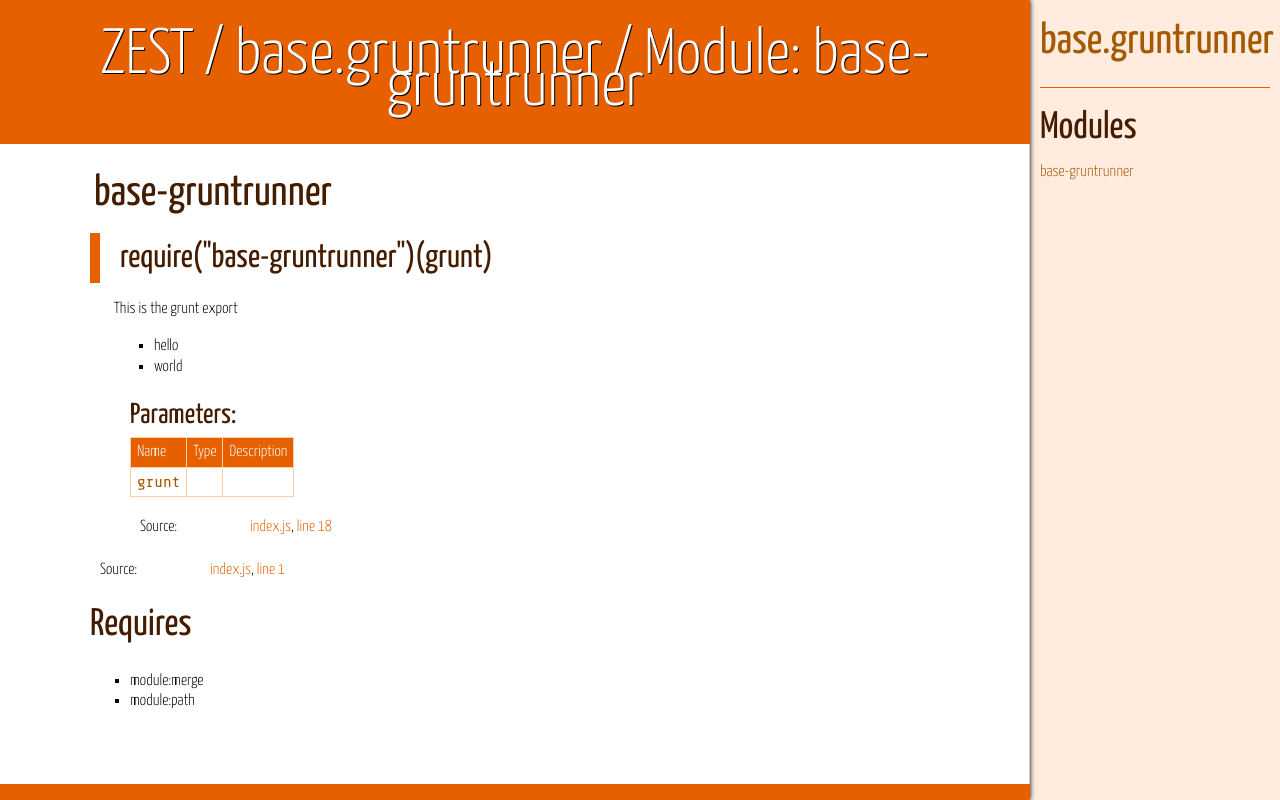
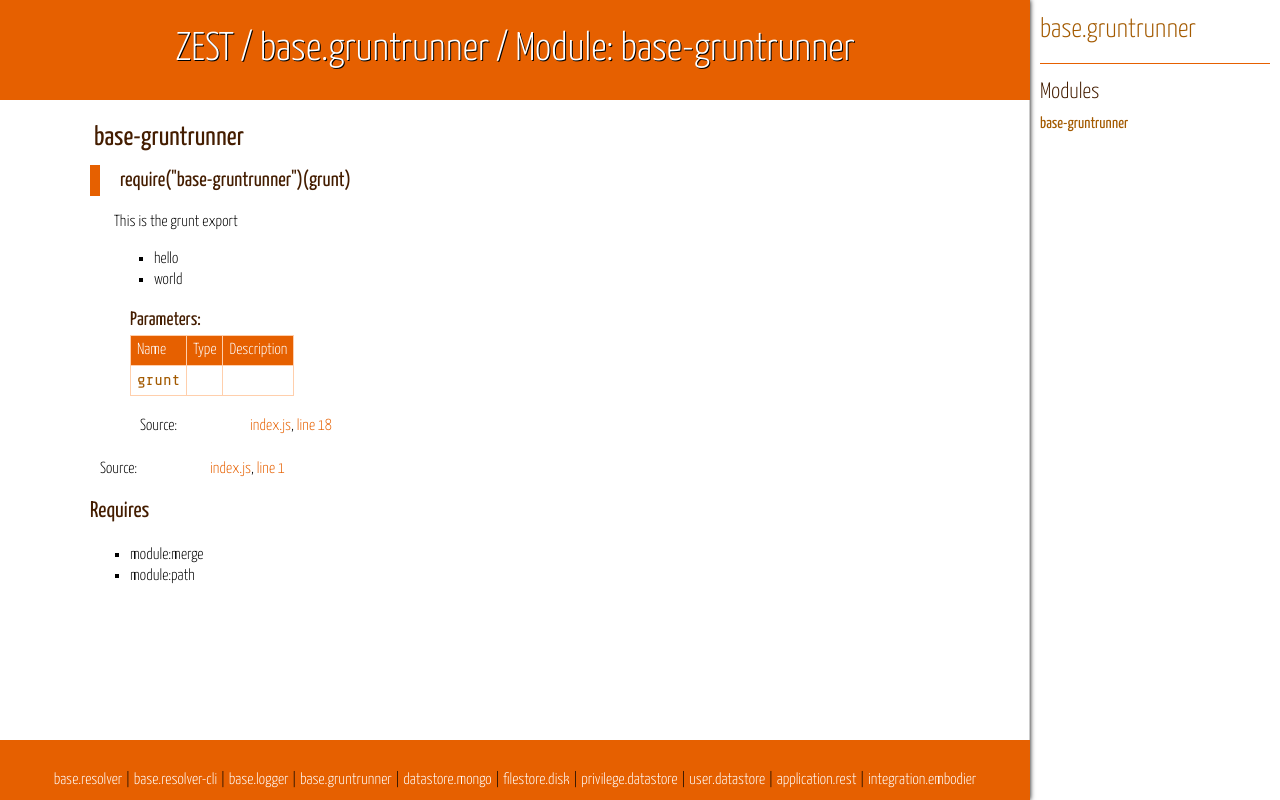
Before and after one commit to zest/base.gruntrunner, a plain HTML site: page module-base-gruntrunner.html in a window 1280 px wide. Drawn offline with nearby package versions, Linux system fonts and the light colour scheme.

Commit message:
auto commit base.gruntrunner on 2014-09-23

```diff
--- a/styles/jsdoc-default.css
+++ b/styles/jsdoc-default.css
@@ -33,6 +33,7 @@ a:active {
 strong {
     font-weight: 400;
 }
+
 header {
     display: block;
     padding: 6px 4px;
@@ -57,7 +58,6 @@ section {
     max-width: 850px;
     margin: auto;
 }
-
 
 .class-description {
     font-style: italic;
@@ -89,7 +89,8 @@ nav {
     padding: 10px;
     overflow: auto;
     width: 230px;
-    background: #ffecdf;
+    background: #FFFFFF;
+    font-weight: 400;
 }
 
 nav ul {
@@ -103,12 +104,14 @@ nav ul {
 nav h2 a, nav h2 a:visited {
     color: #A35A00;
     text-decoration: none;
+    font-weight: 300;
 }
 
 nav h3 {
     margin-top: 12px;
     border-top: 1px solid #e66000;
     padding-top: 12px;
+    font-weight: 300;
 }
 
 nav li {
@@ -150,27 +153,27 @@ h1, h2, h3, h4, h5, h6 {
 }
 
 h1 {
-    font-size: 300%;
+    font-size: 200%;
 }
 
 h2 {
-    font-size: 270%;
+    font-size: 170%;
 }
 
 h3 {
-    font-size: 240%;
+    font-size: 140%;
 }
 
 h4 {
-    font-size: 210%;
+    font-size: 130%;
 }
 
 h5, .container-overview .subsection-title {
-    font-size: 180%;
+    font-size: 120%;
 }
 
 h6 {
-    font-size: 150%;
+    font-size: 110%;
 }
 
 .page-title {
@@ -180,11 +183,10 @@ h6 {
     padding: 40px;
     color: #ffffff;
     text-shadow: 1px 1px 0 #000000;
-    font-size: 400%;
+    font-size: 250%;
     font-weight: 300;
     line-height: 0.5;
 }
-
 
 .ancestors {
     color: #999;
@@ -249,17 +251,21 @@ h4.name {
     padding-top: 0;
 }
 
+dd > .description {
+    margin-left: -16px;
+}
+
 .description {
     margin-bottom: 1em;
-    margin-left: -16px;
+    margin-left: 20px;
     margin-top: 1em;
 }
 
-.description p{
+.description p {
     margin: 0;
 }
 
-tt, code, kbd, samp, pre, xmp, plaintext, listing {
+tt, code, kbd, samp, pre {
     font-family: 'Share Tech Mono', monospace;
     font-size: 90%;
 }
@@ -300,6 +306,7 @@ tt, code, kbd, samp, pre, xmp, plaintext, listing {
     border-collapse: collapse;
     border: 1px solid #FFCFAC;
 }
+
 .params .name, .props .name, .name code {
     color: #A35A00;
     font-family: 'Share Tech Mono', monospace;
@@ -314,10 +321,12 @@ tt, code, kbd, samp, pre, xmp, plaintext, listing {
     padding: 4px 6px;
     display: table-cell;
 }
+
 .params th, .props th {
     color: #ffffff;
     font-weight: 300;
 }
+
 .params thead tr, .props thead tr {
     background-color: #e66000;
     font-weight: 300;
@@ -331,6 +340,7 @@ tt, code, kbd, samp, pre, xmp, plaintext, listing {
 .disabled {
     color: #454545;
 }
+
 blockquote {
     background: #ffecdf;
     margin: 1.5em 10px;
@@ -338,6 +348,7 @@ blockquote {
     quotes: "\201C" "\201D";
     position: relative;
 }
+
 blockquote:before {
     color: #e66000;
     content: open-quote;
@@ -345,6 +356,7 @@ blockquote:before {
     position: absolute;
     left: 0;
 }
+
 blockquote:after {
     color: #ccc;
     content: close-quote;
```
